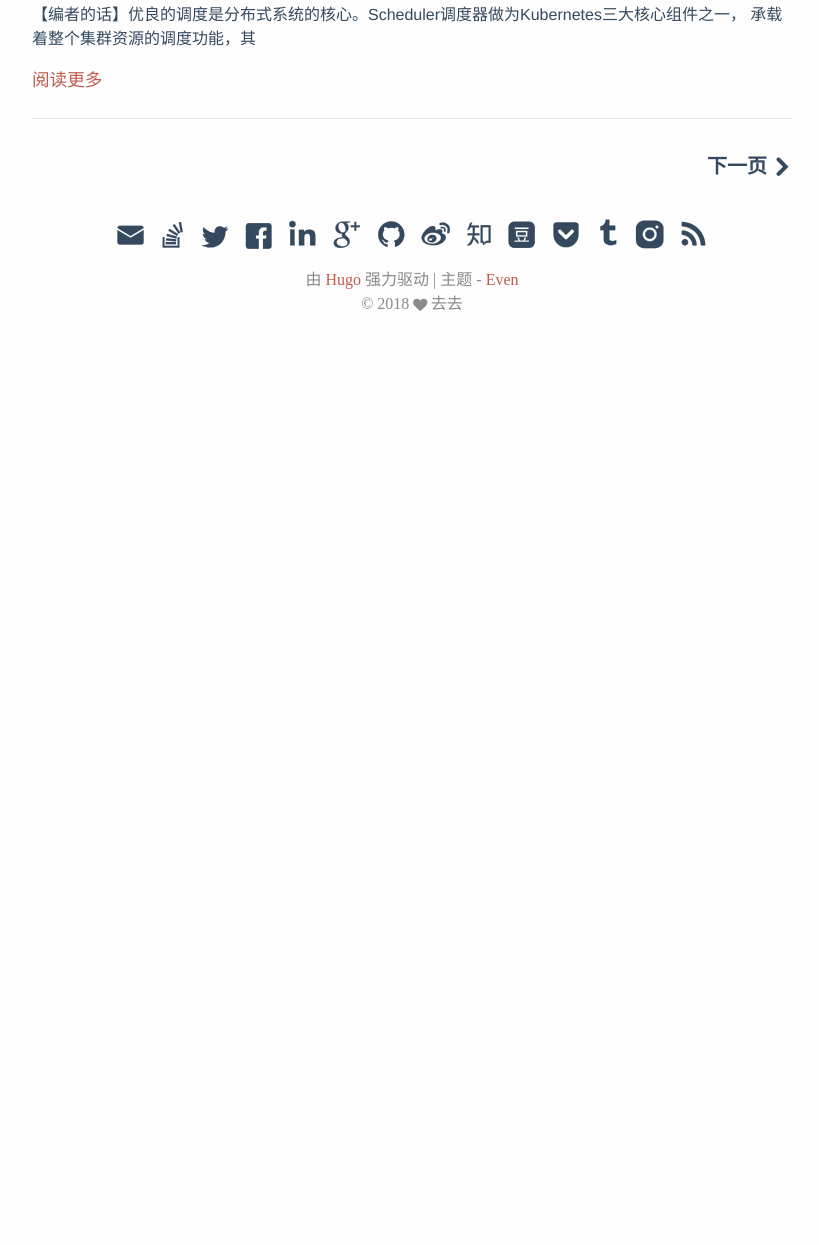
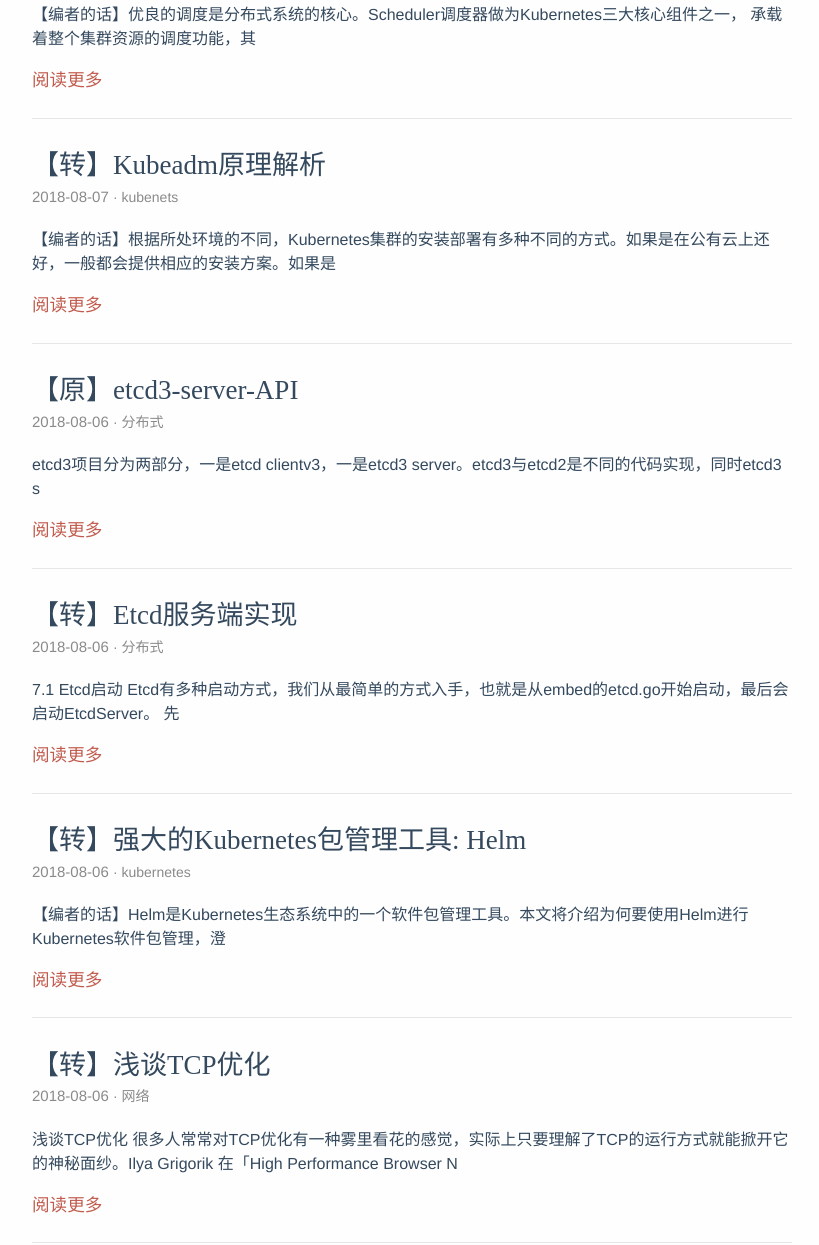
Before and after one commit to zhulingbiezhi/ququ.github.io, a plain HTML site: page index.html in a window 1280 px wide. Shown: the part 1121-2366 px from the top of the page, without its empty margins (228-1047 px from the left). Before the commit the page ends 1447 px from the top, so only its background shows below. Drawn offline with Linux system fonts and the light colour scheme.

Commit message:
modify page size

```diff
--- a/index.html
+++ b/index.html
@@ -263,15 +263,136 @@
 </article>
 
 
+      <article class="post">
+  <header class="post-header">
+    <h1 class="post-title"><a class="post-link" href="/post/%E8%BD%ACkubeadm%E5%8E%9F%E7%90%86%E8%A7%A3%E6%9E%90/">【转】Kubeadm原理解析</a></h1>
+    <div class="post-meta">
+      <span class="post-time"> 2018-08-07 </span>
+      <div class="post-category">
+
+            <a href="/categories/kubenets/"> kubenets </a>
+
+        </div>
+
+    </div>
+  </header>
+
+  <div class="post-content">
+    <div class="post-summary">
+      【编者的话】根据所处环境的不同，Kubernetes集群的安装部署有多种不同的方式。如果是在公有云上还好，一般都会提供相应的安装方案。如果是
+    </div>
+    <div class="read-more">
+      <a href="/post/%E8%BD%ACkubeadm%E5%8E%9F%E7%90%86%E8%A7%A3%E6%9E%90/" class="read-more-link">阅读更多</a>
+    </div>
+  </div>
+</article>
+
+
+      <article class="post">
+  <header class="post-header">
+    <h1 class="post-title"><a class="post-link" href="/post/%E5%8E%9Fetcd3-server-api/">【原】etcd3-server-API</a></h1>
+    <div class="post-meta">
+      <span class="post-time"> 2018-08-06 </span>
+      <div class="post-category">
+
+            <a href="/categories/%E5%88%86%E5%B8%83%E5%BC%8F/"> 分布式 </a>
+
+        </div>
+
+    </div>
+  </header>
+
+  <div class="post-content">
+    <div class="post-summary">
+      etcd3项目分为两部分，一是etcd clientv3，一是etcd3 server。etcd3与etcd2是不同的代码实现，同时etcd3 s
+    </div>
+    <div class="read-more">
+      <a href="/post/%E5%8E%9Fetcd3-server-api/" class="read-more-link">阅读更多</a>
+    </div>
+  </div>
+</article>
+
+
+      <article class="post">
+  <header class="post-header">
+    <h1 class="post-title"><a class="post-link" href="/post/%E8%BD%ACetcd%E6%9C%8D%E5%8A%A1%E7%AB%AF%E5%AE%9E%E7%8E%B0/">【转】Etcd服务端实现</a></h1>
+    <div class="post-meta">
+      <span class="post-time"> 2018-08-06 </span>
+      <div class="post-category">
+
+            <a href="/categories/%E5%88%86%E5%B8%83%E5%BC%8F/"> 分布式 </a>
+
+        </div>
+
+    </div>
+  </header>
+
+  <div class="post-content">
+    <div class="post-summary">
+      7.1 Etcd启动 Etcd有多种启动方式，我们从最简单的方式入手，也就是从embed的etcd.go开始启动，最后会启动EtcdServer。 先
+    </div>
+    <div class="read-more">
+      <a href="/post/%E8%BD%ACetcd%E6%9C%8D%E5%8A%A1%E7%AB%AF%E5%AE%9E%E7%8E%B0/" class="read-more-link">阅读更多</a>
+    </div>
+  </div>
+</article>
+
+
+      <article class="post">
+  <header class="post-header">
+    <h1 class="post-title"><a class="post-link" href="/post/%E8%BD%ACkubenetes_helm/">【转】强大的Kubernetes包管理工具: Helm</a></h1>
+    <div class="post-meta">
+      <span class="post-time"> 2018-08-06 </span>
+      <div class="post-category">
+
+            <a href="/categories/kubernetes/"> kubernetes </a>
+
+        </div>
+
+    </div>
+  </header>
+
+  <div class="post-content">
+    <div class="post-summary">
+      【编者的话】Helm是Kubernetes生态系统中的一个软件包管理工具。本文将介绍为何要使用Helm进行Kubernetes软件包管理，澄
+    </div>
+    <div class="read-more">
+      <a href="/post/%E8%BD%ACkubenetes_helm/" class="read-more-link">阅读更多</a>
+    </div>
+  </div>
+</article>
+
+
+      <article class="post">
+  <header class="post-header">
+    <h1 class="post-title"><a class="post-link" href="/post/%E8%BD%AC%E6%B5%85%E8%B0%88tcp%E4%BC%98%E5%8C%96/">【转】浅谈TCP优化</a></h1>
+    <div class="post-meta">
+      <span class="post-time"> 2018-08-06 </span>
+      <div class="post-category">
+
+            <a href="/categories/%E7%BD%91%E7%BB%9C/"> 网络 </a>
+
+        </div>
+
+    </div>
+  </header>
+
+  <div class="post-content">
+    <div class="post-summary">
+      浅谈TCP优化 很多人常常对TCP优化有一种雾里看花的感觉，实际上只要理解了TCP的运行方式就能掀开它的神秘面纱。Ilya Grigorik 在「High Performance Browser N
+    </div>
+    <div class="read-more">
+      <a href="/post/%E8%BD%AC%E6%B5%85%E8%B0%88tcp%E4%BC%98%E5%8C%96/" class="read-more-link">阅读更多</a>
+    </div>
+  </div>
+</article>
+
+
   </section>
 
   <nav class="pagination">
 
 
-      <a class="next" href="/page/2/">
-        <span class="next-text">下一页</span>
-        <i class="iconfont icon-right"></i>
-      </a>
   </nav>
 
         </div>
```
Also changed, not shown: sitemap.xml (+26 -26 lines).
